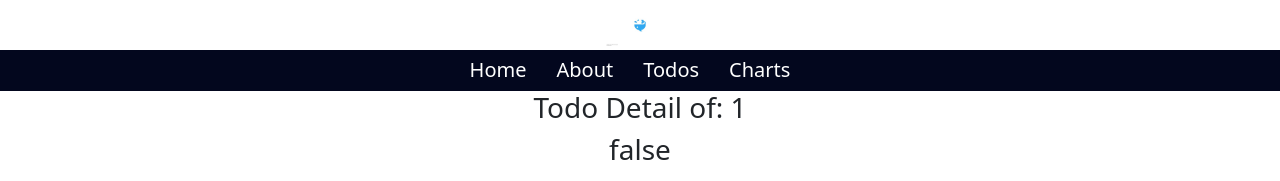
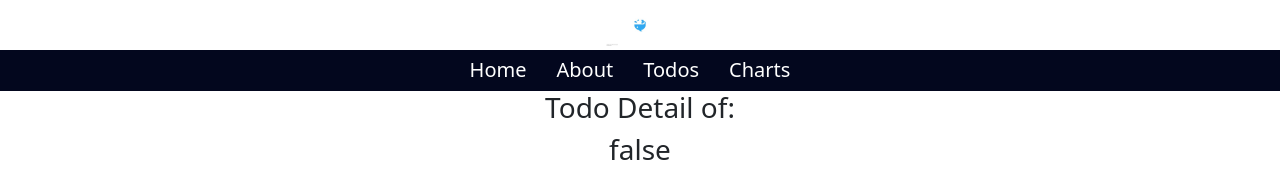
Before and after one commit to saifulislammunna/todos-practice, a React (Create React App) app: page /todo/1 in a window 1280 px wide. Shown: the top 181 px of the page. Built offline with nearby package versions, Linux system fonts and the light colour scheme; no server answers.

Commit message:
useHistory-added

```diff
--- a/src/components/NotFound/NotFound.js
+++ b/src/components/NotFound/NotFound.js
@@ -1,12 +1,16 @@
 import React from 'react';
-import { Link } from 'react-router-dom';
+import {  useHistory } from 'react-router-dom';
 import './NotFound.css'
 const NotFound = () => {
+const history = useHistory();
+const handleClick = () => {
+    history.push('/home')
+}
     return (
         <div >
             <h1>404</h1>
             <p>Page not found</p>
-            <Link to="/home"> <button className="back-to-homepage">Home Page</button></Link>
+              <button className="back-to-homepage" onClick={handleClick}>Home Page</button>
         </div>
     );
 };
--- a/src/components/Todo/Todo.js
+++ b/src/components/Todo/Todo.js
@@ -7,7 +7,7 @@ const Todo = (props) => {
     const {userId,id,title,completed} = props.todo;
 
 
-
+  const url = `/todo/${id}`;
 
     return (
 
@@ -22,7 +22,7 @@ const Todo = (props) => {
 
 
                <div className="btn ">
-                  <Link to={ `/todo/${id}`} ><button> todo</button>  </Link>
+                  <Link to={url} ><button> todo</button>  </Link>
                 </div>
 
 
--- a/src/components/TodoDetail/TodoDetail.js
+++ b/src/components/TodoDetail/TodoDetail.js
@@ -3,17 +3,17 @@ import { useParams } from 'react-router';
 
 const TodoDetail = () => {
     const { id} = useParams();
-    const [todo,setTodo] = useState([]);
+    const [todo,setTodo] = useState( {});
     // console.log(params);
     useEffect(()=>{
         const url = `https://jsonplaceholder.typicode.com/todos/${id}`
         fetch(url)
         .then(res => res.json())
         .then(data => setTodo(data));
-    })
+    },[])
     return (
         <div>
-            <h3>Todo Detail of: {id}</h3>
+            <h3>Todo Detail of: {todo.id}</h3>
             <h1>{todo.useId} </h1>
             <h2>{todo.title}</h2>
             <h3>{todo.completed?"true":"false"}</h3>
```
